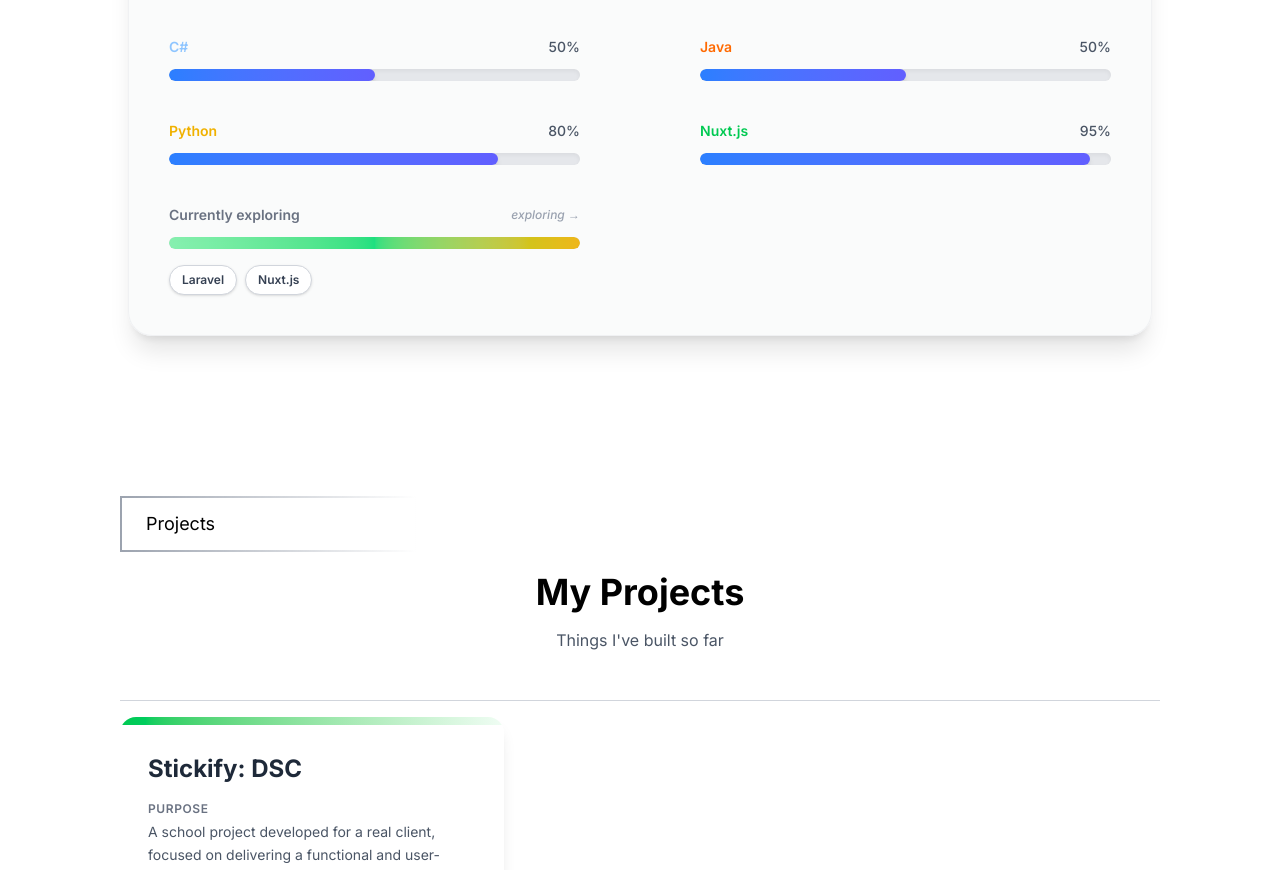
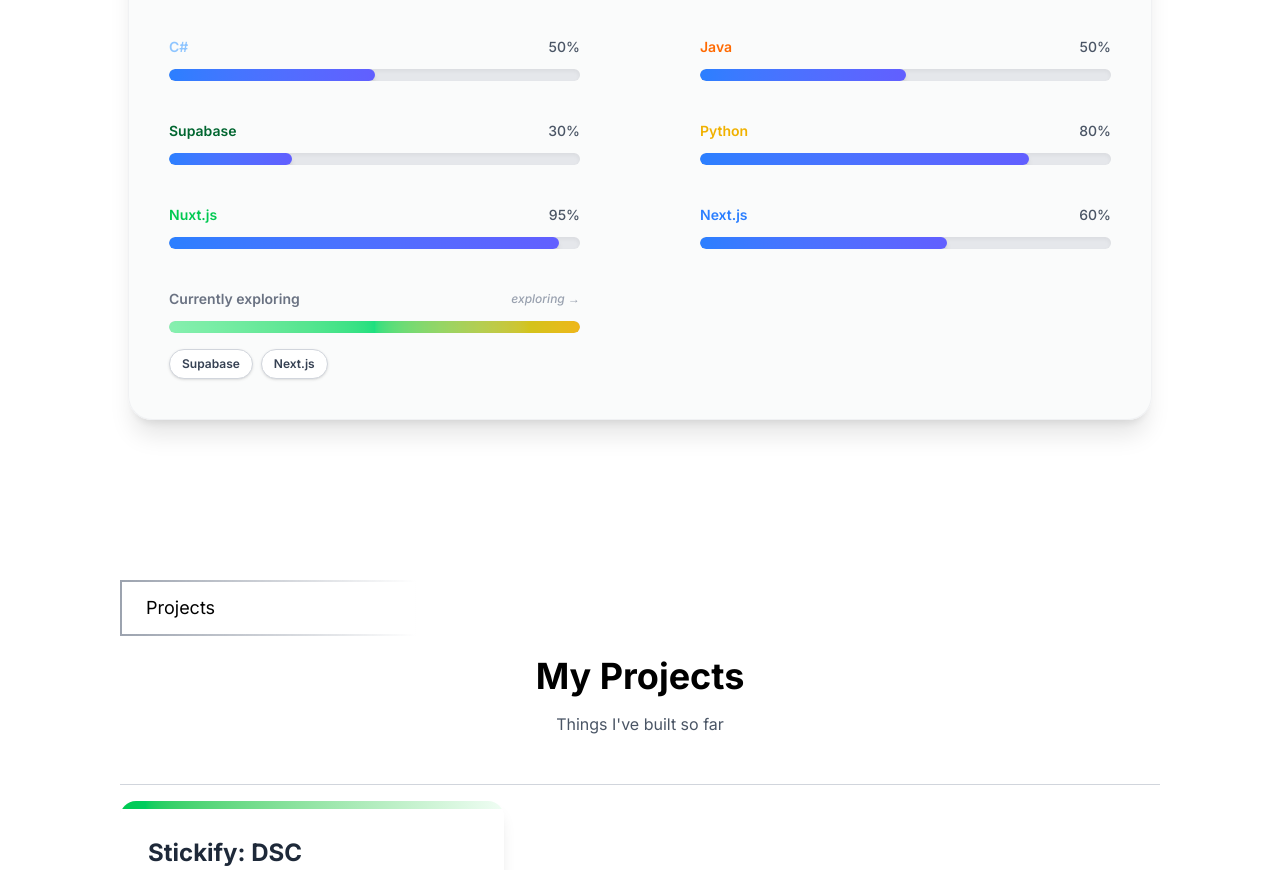
Before and after one commit to Med-g12/MDWNPortfolio, a React (Vite) app: page / in a window 1280 px wide. Shown: the part 2100-2970 px from the top of the page. Built offline with nearby package versions, Linux system fonts and the light colour scheme; a web font is replaced by a local one.

Commit message:
feat: new skills

```diff
--- a/src/components/Skills.jsx
+++ b/src/components/Skills.jsx
@@ -10,13 +10,15 @@
 		{ name: "React.js", level: 70, color: "text-blue-500" },
 		{ name: "C#", level: 50, color: "text-blue-300" },
 		{ name: "Java", level: 50, color: "text-orange-500" },
+		{ name: "Supabase", level: 30, color: "text-green-800" },
 		{ name: "Python", level: 80, color: "text-yellow-500" },
 		{ name: "Nuxt.js", level: 95, color: "text-green-500" },
+		{ name: "Next.js", level: 60, color: "text-blue-500" },
 		{
 			name: "Currently exploring",
 			level: null,
 			color: "text-gray-500",
-			language: ["Laravel", "Nuxt.js"],
+			language: ["Supabase", "Next.js"],
 		},
 	];
 
--- a/src/components/SkillsCarousel.jsx
+++ b/src/components/SkillsCarousel.jsx
@@ -1,14 +1,14 @@
-import React from 'react';
-import java from '../assets/javalogo.png'
-import python from '../assets/pythonlogo.png'
-import csharp from '../assets/csharplogo.png'
-import reactlogo from '../assets/reactlogo.png'
-import html from '../assets/htmllogo.png'
-import css from '../assets/csslogo.png'
-import laravel from '../assets/laravellogo.png'
-import tailwind from '../assets/tailwindlogo.png'
-import figma from '../assets/figmalogo.png'
-import nuxt from '../assets/nuxtlogo.svg'
+import React from "react";
+import java from "../assets/javalogo.png";
+import python from "../assets/pythonlogo.png";
+import csharp from "../assets/csharplogo.png";
+import reactlogo from "../assets/reactlogo.png";
+import html from "../assets/htmllogo.png";
+import css from "../assets/csslogo.png";
+import laravel from "../assets/laravellogo.png";
+import tailwind from "../assets/tailwindlogo.png";
+import figma from "../assets/figmalogo.png";
+import nuxt from "../assets/nuxtlogo.svg";
 
 const CarouselItem = ({ item }) => (
 	<li className="flex-none w-20 h-20 sm:w-24 sm:h-24 md:w-28 md:h-28 lg:w-16 lg:h-16 lg:mx-8">
@@ -23,30 +23,40 @@
 
 const SkillsCarousel = React.forwardRef((props, ref) => {
 	const carouselItems = [
-        { img: java, name: 'Java' },
-        { img: python, name: 'Python' },
-        { img: csharp, name: 'C#' },
-        { img: reactlogo, name: 'React' },
-        { img: html, name: 'HTML' },
-        { img: css, name: 'CSS' },
-        { img: tailwind, name: 'Tailwind' },
-        { img: laravel, name: 'Laravel' },
-        { img: figma, name: 'Figma' },
-        { img: nuxt, name: 'Nuxt' },
+		{ img: java, name: "Java" },
+		{ img: python, name: "Python" },
+		{ img: csharp, name: "C#" },
+		{ img: reactlogo, name: "React" },
+		{ img: html, name: "HTML" },
+		{ img: css, name: "CSS" },
+		{ img: tailwind, name: "Tailwind" },
+		// { img: Supabase, name: "Supabase" },
+		{ img: laravel, name: "Laravel" },
+		{ img: figma, name: "Figma" },
+		{ img: nuxt, name: "Nuxt" },
+		// { img: next, name: "Next" },
 	];
 
 	const extendedItems = [...carouselItems, ...carouselItems];
 
 	return (
-        <section className="w-full overflow-hidden pb-8" aria-labelledby="skills-carousel-heading">
-            <h2 id="skills-carousel-heading" className="sr-only">Technology Stack</h2>
+		<section
+			className="w-full overflow-hidden pb-8"
+			aria-labelledby="skills-carousel-heading"
+		>
+			<h2 id="skills-carousel-heading" className="sr-only">
+				Technology Stack
+			</h2>
 			<div
 				ref={ref}
 				role="region"
 				aria-roledescription="carousel"
-                className='border-x border-x-2 border-gray-300 opacity-0 translate-y-5 transition-all duration-700 ease-out'
+				className="border-x border-x-2 border-gray-300 opacity-0 translate-y-5 transition-all duration-700 ease-out"
 			>
-                <ul className="flex animate-marquee gap-10 md:gap-16 lg:gap-0 list-none p-0 m-0" aria-label="Skills Marquee">
+				<ul
+					className="flex animate-marquee gap-10 md:gap-16 lg:gap-0 list-none p-0 m-0"
+					aria-label="Skills Marquee"
+				>
 					{extendedItems.map((item, index) => (
 						<CarouselItem key={index} item={item} />
 					))}
@@ -54,9 +64,8 @@
 			</div>
 		</section>
 	);
-
 });
 
-SkillsCarousel.displayName = 'SkillsCarousel';
+SkillsCarousel.displayName = "SkillsCarousel";
 
 export default SkillsCarousel;
```
Lines whose indentation alone changed are shown as unchanged.
